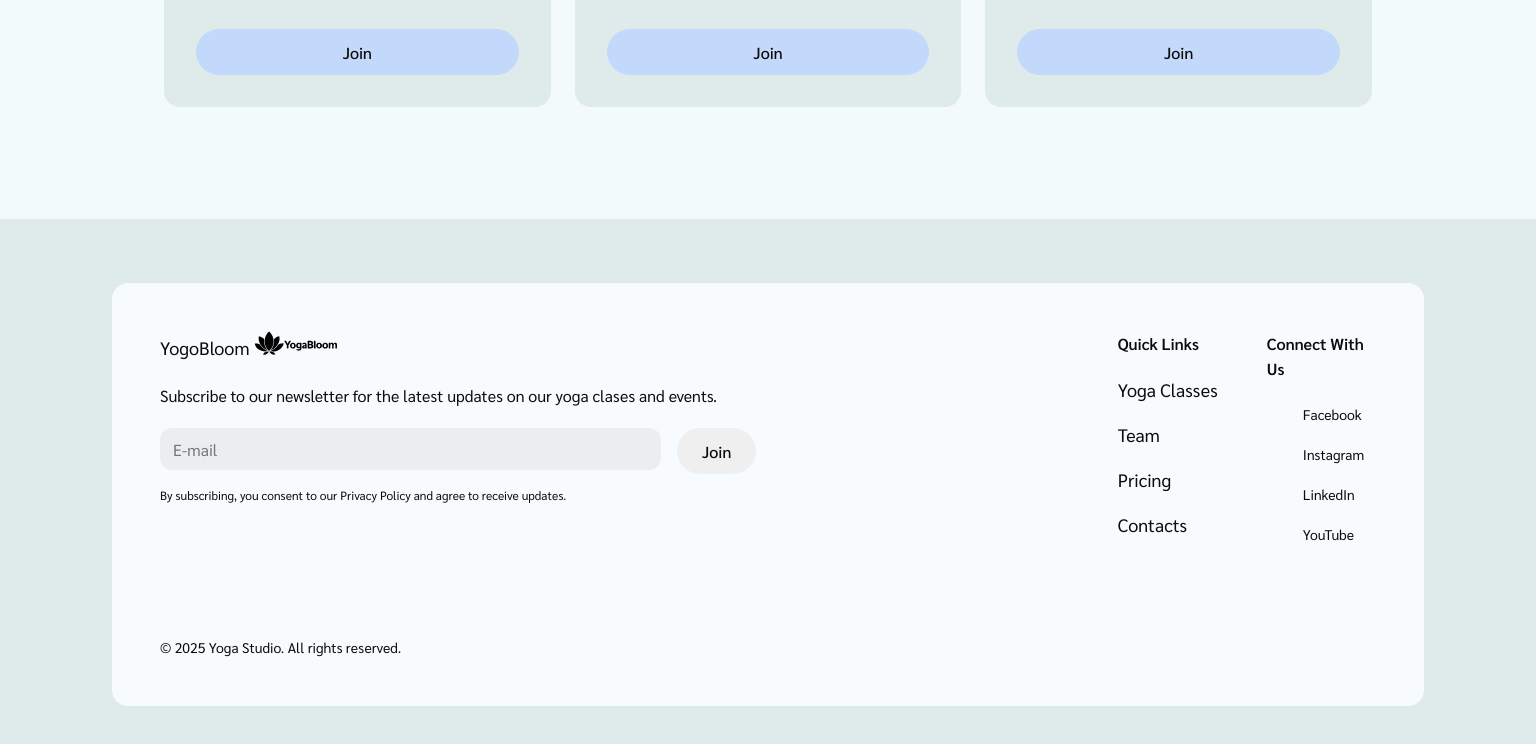
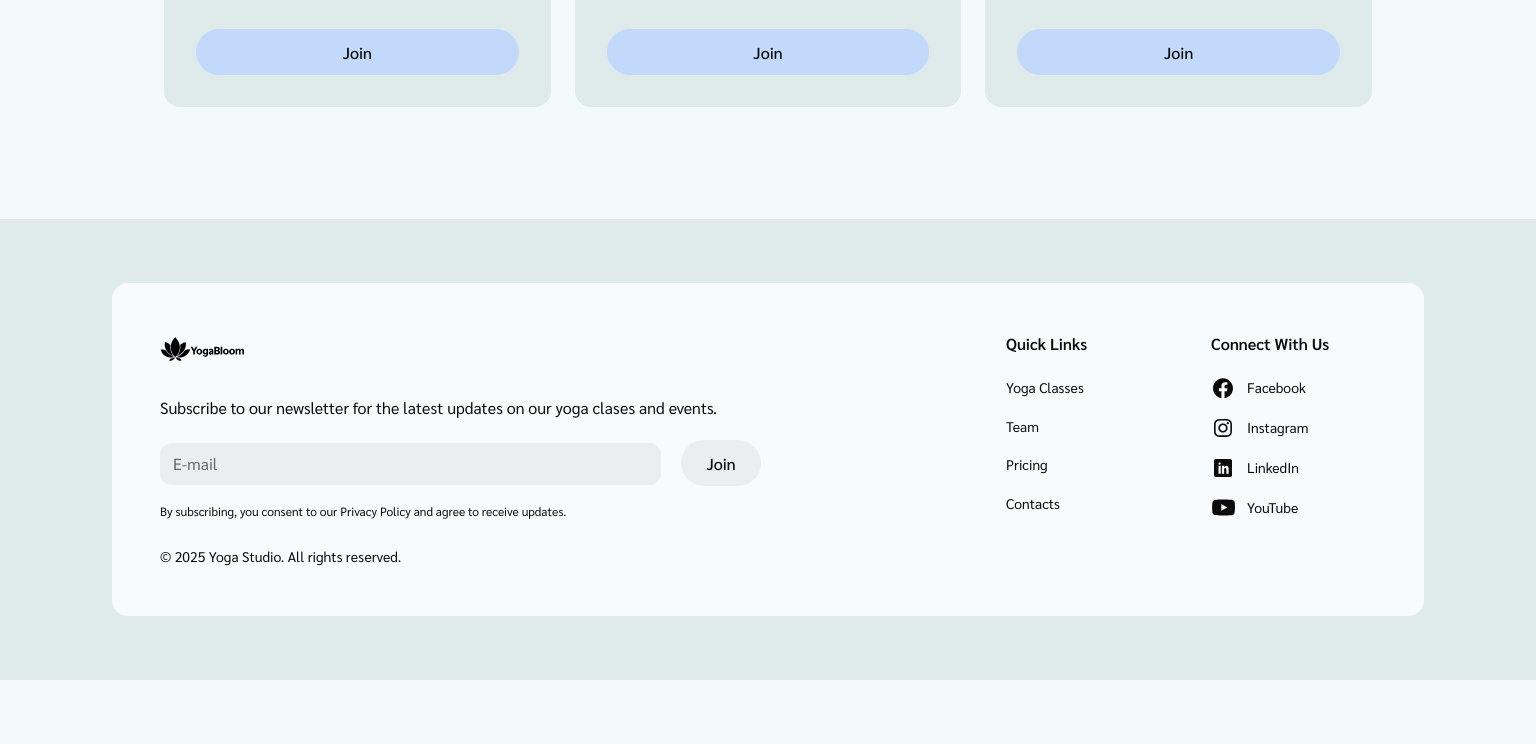
Before and after one commit to Okhrimyk/project-group-07, a website built with Vite: page src/index.html in a window 1536 px wide. Shown: the part 7276-8020 px from the top of the page. After the commit the page ends 7956 px from the top, so only its background shows below. Built offline with nearby package versions, Linux system fonts and the light colour scheme; files whose address does not match are found by name.

Commit message:
full complite footer

```diff
--- a/src/css/footer.css
+++ b/src/css/footer.css
@@ -34,7 +34,6 @@
   border: 0px solid #f8fbfe;
   border-radius: 16px;
   background: #f8fbfe;
-  max-width: 320px;
 }
 
 .footer-newsletter {
@@ -58,6 +57,7 @@
   line-height: 1.6;
   color: #0d0b0a;
 }
+
 .footer-subscribe-form {
 }
 
@@ -75,8 +75,52 @@
   font-size: 16px;
   line-height: 1.6;
   color: #0d0b0a;
+
+  transition: border 250ms cubic-bezier(0.4, 0, 0.2, 1);
 }
+
+.footer-subscribe-input::placeholder {
+  font-family: Sarabun, sans-serif;
+  font-weight: 400;
+  font-size: 16px;
+  line-height: 1.6;
+  color: rgba(13, 11, 10, 0.6);
+}
+
+.footer-subscribe-input:focus-visible {
+  outline: none;
+}
+
+.footer-input-error-text-tab,
+.footer-input-error-text-mob {
+  display: none;
+  font-family: Sarabun, sans-serif;
+  font-weight: 400;
+  font-size: 16px;
+  line-height: 1.6;
+  color: #b10000;
+  opacity: 0;
+
+  transition: opacity 250ms cubic-bezier(0.4, 0, 0.2, 1);
+}
+
+.footer-subscribe-input:focus {
+  border: 1px solid rgba(255, 255, 255, 0);
+}
+
+.footer-subscribe-input:invalid {
+  border-color: #b10000;
+  margin-bottom: 8px;
+}
+
+.footer-subscribe-input:invalid + .footer-input-error-text-mob {
+  display: block;
+  margin-bottom: 16px;
+  opacity: 1;
+}
+
 .footer-subscribe-btn {
+  background-color: rgba(13, 11, 10, 0.05);
   border: 1px solid rgba(255, 255, 255, 0);
   border-radius: 100px;
   padding: 10px 24px;
@@ -89,7 +133,26 @@
   font-size: 16px;
   line-height: 1.6;
   color: #0d0b0a;
+
+  transition: background-color 250ms cubic-bezier(0.4, 0, 0.2, 1);
+  transition: border 250ms cubic-bezier(0.4, 0, 0.2, 1);
+  transition: opacity 250ms cubic-bezier(0.4, 0, 0.2, 1);
 }
+
+.footer-subscribe-btn:focus,
+.footer-subscribe-btn:hover {
+  opacity: 0.5;
+}
+
+.footer-subscribe-btn:active {
+  border: 1px solid #868584;
+  background-color: transparent;
+}
+
+.footer-subscribe-btn:disabled {
+  opacity: 0.2;
+}
+
 .footer-subscribe-policy {
   font-family: Sarabun, sans-serif;
   font-weight: 400;
@@ -114,6 +177,7 @@
 }
 .footer-quick-links-item {
   padding: 8px 0;
+  font-size: 14px;
 }
 
 .footer-quick-links-item .link {
@@ -140,15 +204,15 @@
   color: #0d0b0a;
 
   padding: 8px 0;
-  display: flex;
-  align-items: center;
 }
 .footer-media-item .icon {
   margin-right: 12px;
+  fill: #0d0b0a;
 }
 
 .footer-media-item .link {
   color: #0d0b0a;
+  display: flex;
 }
 
 .footer-copyright {
@@ -164,7 +228,7 @@
     padding: 40px 32px;
   }
   .footer .container {
-    max-width: 704px;
+    /* min-width: 768px; */
   }
 
   .footer-link {
@@ -173,39 +237,64 @@
   }
   .footer-quick-links {
     width: 100%;
+    margin: 0;
   }
   .footer-media {
     width: 100%;
+    margin: 0;
   }
 }
 
-@media screen and (min-width: 1440px) {
+@media screen and (min-width: 1354px) {
   .footer {
     padding: 64px;
   }
   .footer .container {
+    padding: 48px;
     max-width: 1312px;
-    padding: 48px;
     flex-direction: row;
     flex-wrap: wrap;
     justify-content: space-between;
+    row-gap: 0px;
   }
   .footer-newsletter {
-    margin-right: 250px;
+    margin-bottom: 24px;
   }
 
   .footer-subscribe-form {
-    display: flex;
-    gap: 16px;
+    margin-bottom: 16px;
+  }
+
+  .footer-subscribe-btn,
+  .footer-subscribe-input {
+    margin-bottom: 0;
   }
 
   .footer-subscribe-input {
     max-width: 501px;
     width: 501px;
+    margin-right: 16px;
   }
+
+  .footer-subscribe-input:invalid + .footer-input-error-text-mob {
+    display: none;
+  }
+
+  .footer-subscribe-input:invalid ~ .footer-input-error-text-tab {
+    display: block;
+    opacity: 1;
+  }
+
   .footer-subscribe-btn {
     width: auto;
   }
+
   .footer-link {
   }
+
+  .footer-quick-links,
+  .footer-media {
+    width: 165px;
+    margin: 0;
+  }
 }
--- a/src/partials/footer.html
+++ b/src/partials/footer.html
@@ -2,8 +2,7 @@
   <div class="container">
     <div class="footer-newsletter">
       <div class="footer-logo">
-        YogoBloom
-        <svg class="icon" width="83" height="24">
+        <svg class="icon" width="84" height="36">
           <use href="../img/sprite.svg#icon-logo"></use>
         </svg>
       </div>
@@ -20,7 +19,9 @@
             type="email"
             placeholder="E-mail"
           />
-          <button class="footer-subscribe-btn" type="submit">Join</button>
+          <p class="footer-input-error-text-mob">Your email here</p>
+          <button class="footer-subscribe-btn">Join</button>
+          <p class="footer-input-error-text-tab">Your email here</p>
         </form>
         <p class="footer-subscribe-policy">
           By subscribing, you consent to our Privacy Policy and agree to receive
@@ -50,28 +51,36 @@
         <p class="footer-media-title">Connect With Us</p>
         <ul class="footer-media-list">
           <li class="footer-media-item">
+            <a class="link" href="https://www.facebook.com">
               <svg class="icon" width="24" height="24">
-              <use href="../img/sprite.svg#icon-logo#icon-facebook"></use>
+                <use href="../img/sprite.svg#icon-facebook"></use>
               </svg>
-            <a class="link" href="https://www.facebook.com">Facebook</a>
+              Facebook</a
+            >
           </li>
           <li class="footer-media-item">
+            <a class="link" href="https://www.instagram.com">
               <svg class="icon" width="24" height="24">
-              <use href="../img/sprite.svg#icon-logo#icon-instagram"></use>
+                <use href="../img/sprite.svg#icon-instagram"></use>
               </svg>
-            <a class="link" href="https://www.instagram.com">Instagram</a>
+              Instagram</a
+            >
           </li>
           <li class="footer-media-item">
+            <a class="link" href="https://www.linkedin.com">
               <svg class="icon" width="24" height="24">
-              <use href="../img/sprite.svg#icon-logo#icon-linkedin"></use>
+                <use href="../img/sprite.svg#icon-linkedin"></use>
               </svg>
-            <a class="link" href="https://www.linkedin.com">LinkedIn</a>
+              LinkedIn</a
+            >
           </li>
           <li class="footer-media-item">
+            <a class="link" href="https://www.youtube.com/">
               <svg class="icon" width="24" height="24">
-              <use href="../img/sprite.svg#icon-logo#icon-youtube"></use>
+                <use href="../img/sprite.svg#icon-play"></use>
               </svg>
-            <a class="link" href="https://www.youtube.com/">YouTube</a>
+              YouTube</a
+            >
           </li>
         </ul>
       </div>
```
Lines whose indentation alone changed are shown as unchanged.
